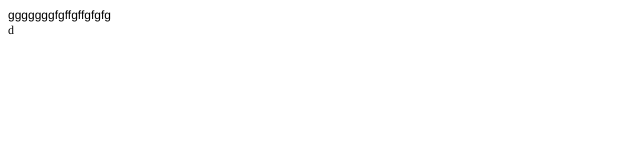
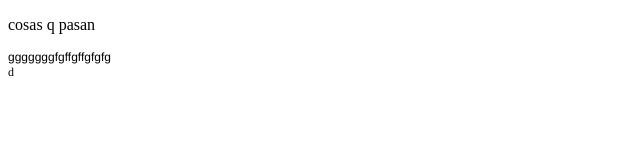
Before and after one commit to carola-merlo/prueba, a plain HTML site: page web/index.html in a window 1280 px wide. Shown: the whole page, without its empty margins (0-640 px from the left). Drawn offline with Linux system fonts and the light colour scheme.

Commit message:
modificacion index

```diff
--- a/web/index.html
+++ b/web/index.html
@@ -1,6 +1,7 @@
 <!DOCTYPE html PUBLIC "-//W3C//DTD HTML 4.01//EN" "http://www.w3.org/TR/html4/strict.dtd">
 <html>
 <head>
+
   <meta http-equiv="Content-Type" content="text/html; charset=utf-8">
   <meta http-equiv="Content-Style-Type" content="text/css">
   <title></title>
@@ -14,6 +15,7 @@
   </style>
 </head>
 <body>
+  <p>cosas q pasan</p>
 <p class="p1">gggggggfgffgffgfgfg<span class="s1"><br>
 </span></p>
 <p class="p2"><span class="s2">d</span></p>
```
